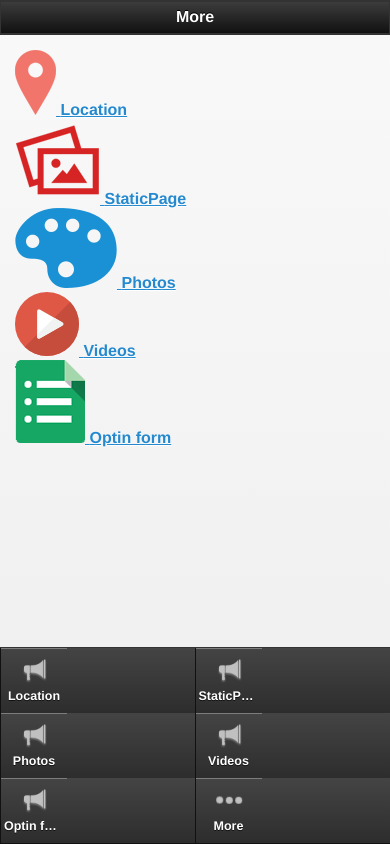
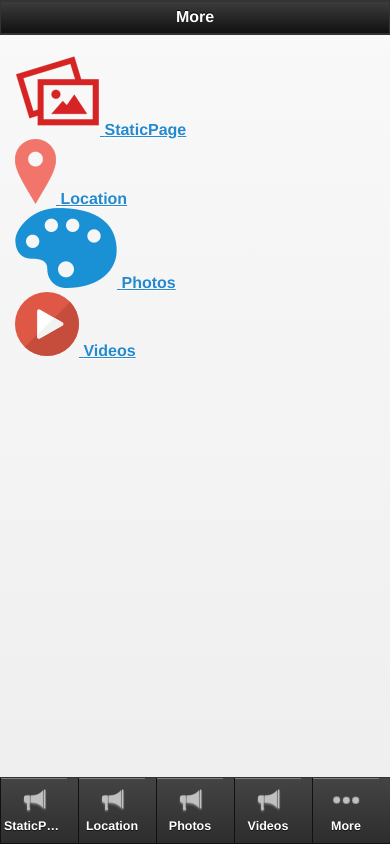
Before and after one commit to jarnailboparai/barrysiddy_Hopemangolfclub_934, a plain HTML site: page more.html in a window 390 px wide. Drawn offline with Linux system fonts and the light colour scheme.

Commit message:
barrysiddy_Hopemangolfclub_934

```diff
--- a/more.html
+++ b/more.html
@@ -95,20 +95,20 @@
                 <div class="owl-carousel owl-demo">
 
 			<div class="app_feature_list">
+			<a class="item link" href="staticpage_5011.html" rel="external" data-ajax="flase"  >
+																	<img src="images/staticpage.png " />
+										</a>
+		<a href="staticpage_5011.html" rel="external" data-ajax="flase"  >
+				<label>StaticPage</label>
+		</a>
+	</div>
+
+			<div class="app_feature_list">
 			<a class="item link" href="location_5010.html" rel="external" data-ajax="flase"  >
 																	<img src="images/location.png " />
 										</a>
 		<a href="location_5010.html" rel="external" data-ajax="flase"  >
 				<label>Location</label>
-		</a>
-	</div>
-
-			<div class="app_feature_list">
-			<a class="item link" href="staticpage_5011.html" rel="external" data-ajax="flase"  >
-																	<img src="images/staticpage.png " />
-										</a>
-		<a href="staticpage_5011.html" rel="external" data-ajax="flase"  >
-				<label>StaticPage</label>
 		</a>
 	</div>
 
@@ -130,15 +130,6 @@
 		</a>
 	</div>
 
-			<div class="app_feature_list">
-			<a class="item link" href="aweber_5014.html" rel="external" data-ajax="flase"  >
-																	<img src="images/aweber.png " />
-										</a>
-		<a href="aweber_5014.html" rel="external" data-ajax="flase"  >
-				<label>Optin form</label>
-		</a>
-	</div>
-
 
 </div>
 
@@ -151,7 +142,7 @@
 
             <style> .nav-glyphish-example .ui-btn .ui-btn-inner { padding-top: 40px !important; width: 60px!important;}		.nav-glyphish-example .ui-btn .ui-icon { width: 30px!important; height: 30px!important; margin-left: -15px !important; box-shadow: none!important; -moz-box-shadow: none!important; -webkit-box-shadow: none!important; -webkit-border-radius: 0 !important; border-radius: 0 !important; }#tab1 .ui-icon { background:  url("icons_tech_1579.png") 50% 50% no-repeat; background-size: 50px 50px; }#tab2 .ui-icon { background:  url("icons_communication_1092.png") 50% 50% no-repeat; background-size: 50px 50px; }#tab3 .ui-icon { background:  url("64Px_-_504-11.png") 50% 50% no-repeat; background-size: 30px 30px; }#tab4 .ui-icon { background:  url("64Px_-_504-210.png") 50% 50% no-repeat; background-size: 30px 30px; }#tab5 .ui-icon { background:  url("more.png") 50% 50% no-repeat; background-size: 30px 30px; }</style>
 
-            <div data-role="footer" data-position="fixed" class="nav-glyphish-example" data-id="myfooter" data-theme="a" data-tap-toggle="false"><div data-role="navbar" class="nav-glyphish-example"><ul><li><a href="location_5010.html" id="tab2" data-icon="custom" rel="external"  data-gourl="location_5010.html" class="" onclick="window.open('location_5010.html','_self', 'location=yes')">Location</a></li><li><a href="staticpage_5011.html" id="tab2" data-icon="custom" rel="external"  data-gourl="staticpage_5011.html" class="" onclick="window.open('staticpage_5011.html','_self', 'location=yes')">StaticPage</a></li><li><a href="photosub_5012.html" id="tab2" data-icon="custom" rel="external"  data-gourl="photosub_5012.html" class="" onclick="window.open('photosub_5012.html','_self', 'location=yes')">Photos</a></li><li><a href="video_5013.html" id="tab2" data-icon="custom" rel="external"  data-gourl="video_5013.html" class="" onclick="window.open('video_5013.html','_self', 'location=yes')">Videos</a></li><li><a href="aweber.html" id="tab2" data-icon="custom" rel="external"  data-gourl="aweber.html" class="" onclick="window.open('aweber.html','_self', 'location=yes')">Optin form</a></li><li><a href="more.html" id="tab5" data-icon="custom" rel="external">More</a></li></ul></div></div>
+            <div data-role="footer" data-position="fixed" class="nav-glyphish-example" data-id="myfooter" data-theme="a" data-tap-toggle="false"><div data-role="navbar" class="nav-glyphish-example"><ul><li><a href="staticpage_5011.html" id="tab2" data-icon="custom" rel="external"  data-gourl="staticpage_5011.html" class="" onclick="window.open('staticpage_5011.html','_self', 'location=yes')">StaticPage</a></li><li><a href="location_5010.html" id="tab2" data-icon="custom" rel="external"  data-gourl="location_5010.html" class="" onclick="window.open('location_5010.html','_self', 'location=yes')">Location</a></li><li><a href="photosub_5012.html" id="tab2" data-icon="custom" rel="external"  data-gourl="photosub_5012.html" class="" onclick="window.open('photosub_5012.html','_self', 'location=yes')">Photos</a></li><li><a href="video_5013.html" id="tab2" data-icon="custom" rel="external"  data-gourl="video_5013.html" class="" onclick="window.open('video_5013.html','_self', 'location=yes')">Videos</a></li><li><a href="more.html" id="tab5" data-icon="custom" rel="external">More</a></li></ul></div></div>
 
         </div>
 
```
Also changed, not shown: index.html (+9 -18 lines).
